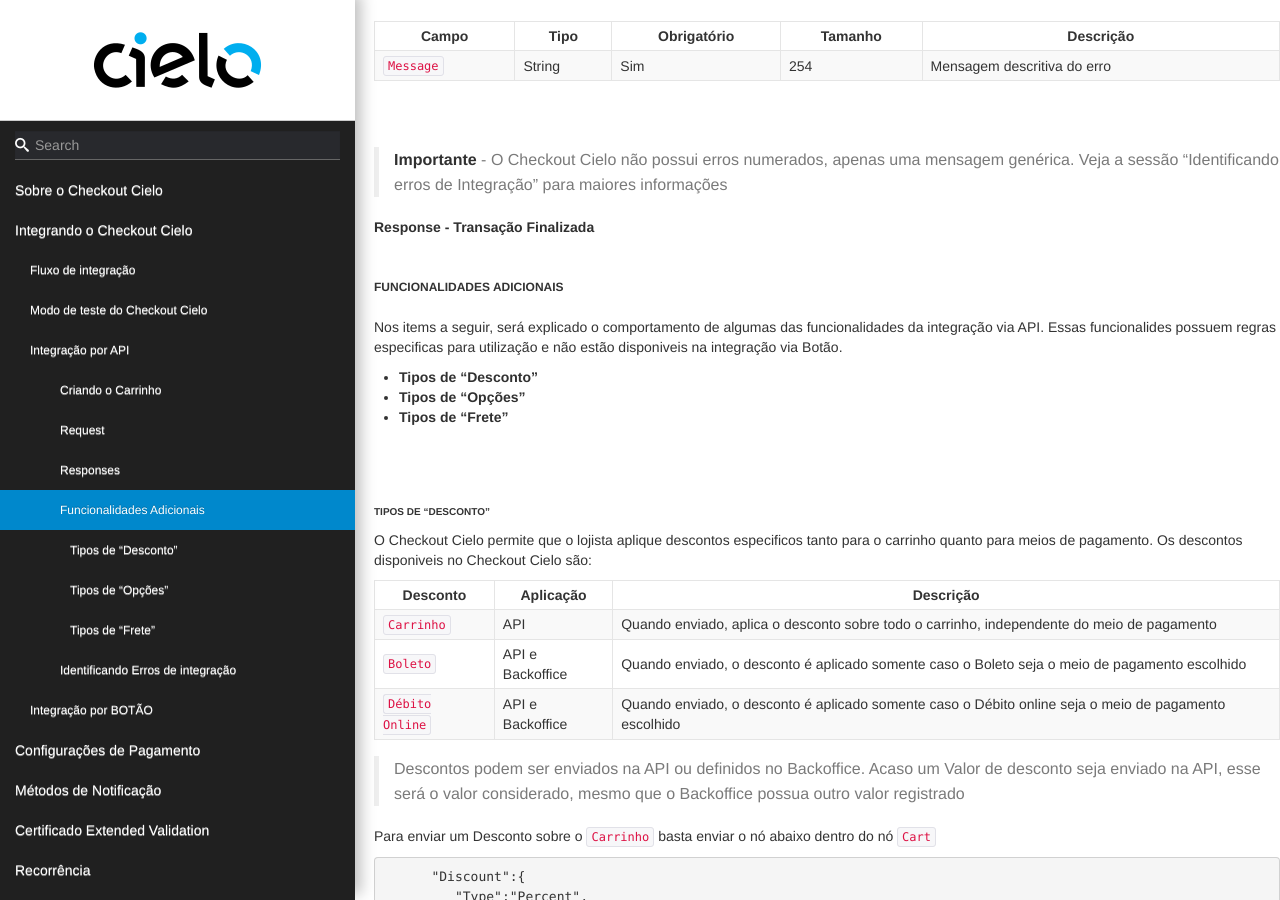
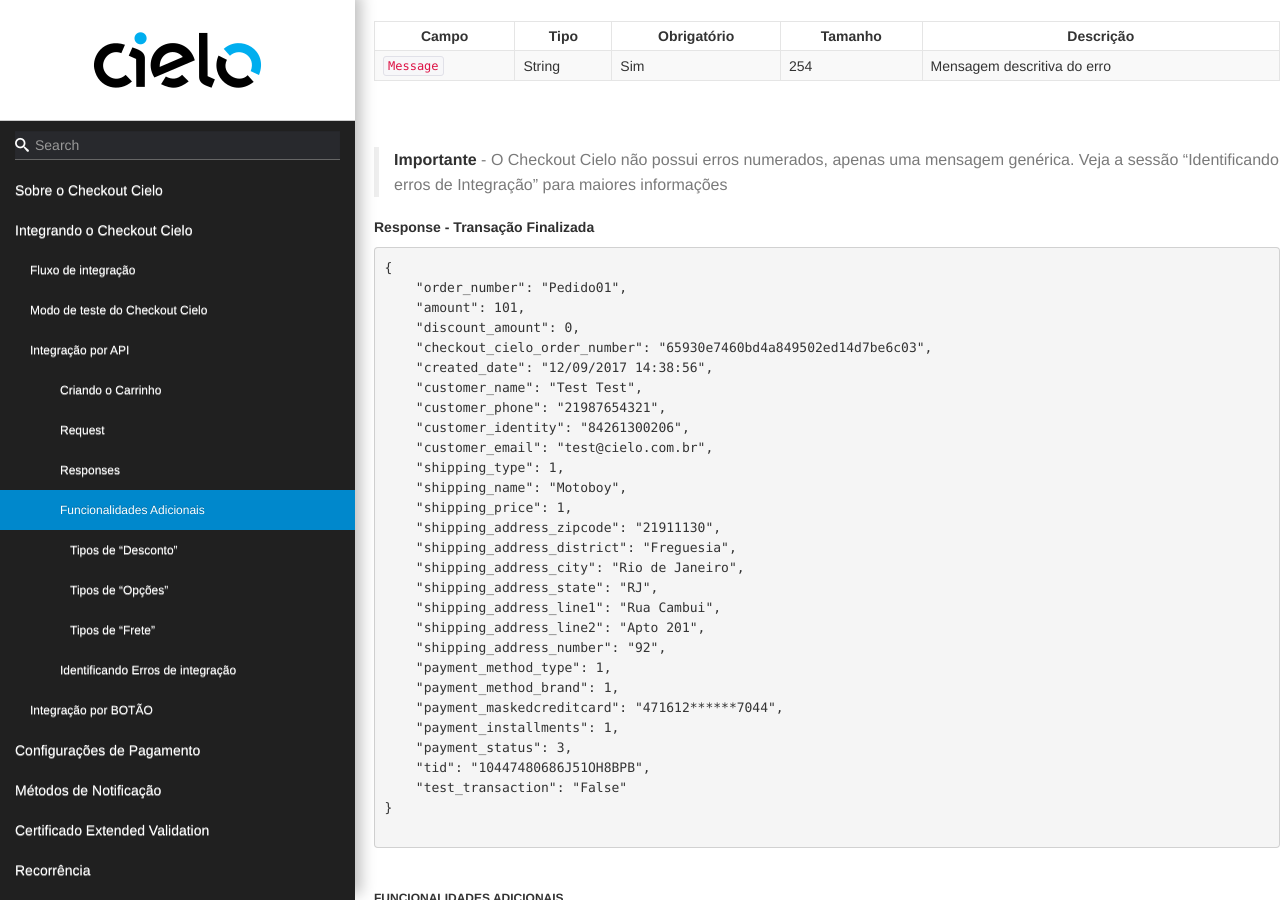
Before and after one commit to DeveloperCielo/Tutorial, a Jekyll site: the page built from _posts/2017-08-25-Checkout.md, in a window 1280 px wide and 900 px high, scrolled down 13917 px. Built offline with Jekyll 4.4.1, drawn with Linux system fonts in a browser that asks for light colours; some web fonts are replaced.

Commit message:
Updated '_posts/2017-08-25-Checkout.md' via CloudCannon

````diff
--- a/_posts/2017-08-25-Checkout.md
+++ b/_posts/2017-08-25-Checkout.md
@@ -506,15 +506,43 @@
 > **Importante** - O Checkout Cielo não possui erros numerados, apenas uma mensagem genérica. Veja a sessão "Identificando erros de Integração" para maiores informações
 
 
-
-
 **Response - Transação Finalizada**
 
 
 
 
 
-
+```
+{
+    "order_number": "Pedido01",
+    "amount": 101,
+    "discount_amount": 0,
+    "checkout_cielo_order_number": "65930e7460bd4a849502ed14d7be6c03",
+    "created_date": "12/09/2017 14:38:56",
+    "customer_name": "Test Test",
+    "customer_phone": "21987654321",
+    "customer_identity": "84261300206",
+    "customer_email": "test@cielo.com.br",
+    "shipping_type": 1,
+    "shipping_name": "Motoboy",
+    "shipping_price": 1,
+    "shipping_address_zipcode": "21911130",
+    "shipping_address_district": "Freguesia",
+    "shipping_address_city": "Rio de Janeiro",
+    "shipping_address_state": "RJ",
+    "shipping_address_line1": "Rua Cambui",
+    "shipping_address_line2": "Apto 201",
+    "shipping_address_number": "92",
+    "payment_method_type": 1,
+    "payment_method_brand": 1,
+    "payment_maskedcreditcard": "471612******7044",
+    "payment_installments": 1,
+    "payment_status": 3,
+    "tid": "10447480686J51OH8BPB",
+    "test_transaction": "False"
+}
+
+```
 
 
 
````
